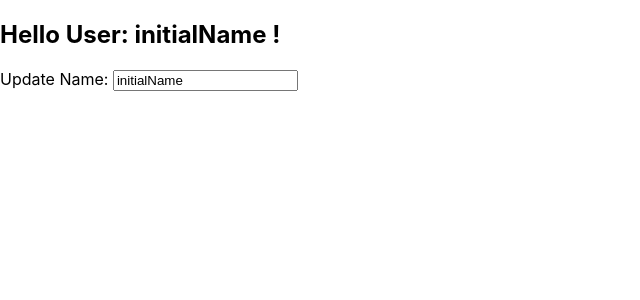
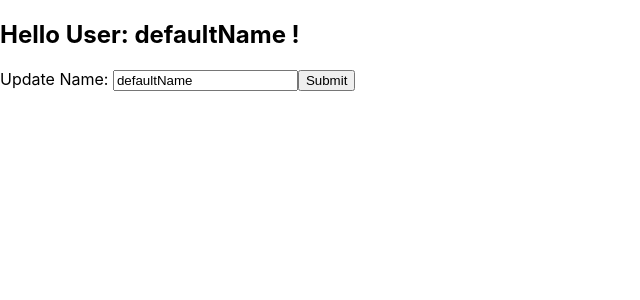
Before and after one commit to Smit90/Typescript-React, a React (Create React App) app: page / in a window 1280 px wide. Shown: the top 300 px of the page, without its empty margins (0-640 px from the left). Built offline with nearby package versions, Linux system fonts and the light colour scheme.

Commit message:
on submit name change

```diff
--- a/src/App.tsx
+++ b/src/App.tsx
@@ -4,16 +4,16 @@ import { NameEditComponent } from "./Components/NameEdit";
 import "./App.css";
 
 export const App = () => {
-  const [name, setName] = React.useState("initialName");
+  const [name, setName] = React.useState("defaultName");
 
-  const setUserNameState = (event: React.ChangeEvent<HTMLInputElement>) => {
-    setName(event.target.value);
+  const setUserNameState = (newName: string) => {
+    setName(newName);
   };
 
   return (
     <>
       <HelloComponent userName={name} />
-      <NameEditComponent userName={name} onChange={setUserNameState} />
+      <NameEditComponent initialUserName={name} onNameUpdated={setUserNameState} />
     </>
   );
 };
--- a/src/Components/NameEdit.tsx
+++ b/src/Components/NameEdit.tsx
@@ -1,13 +1,28 @@
 import * as React from "react";
 
 interface Props {
-  userName: string;
-  onChange: (e: React.ChangeEvent<HTMLInputElement>) => void;
+  initialUserName: string;
+  onNameUpdated: (newName: string) => any;
 }
 
-export const NameEditComponent: React.FC<Props> = (props) => (
-  <>
-    <label>Update Name: </label>
-    <input value={props.userName} onChange={props.onChange} />
-  </>
-);
+export const NameEditComponent: React.FC<Props> = (props) => {
+  const [editingName, setEditingName] = React.useState(props.initialUserName);
+
+  const onChange = (event: React.ChangeEvent<HTMLInputElement>) => {
+    setEditingName(event.target.value);
+  };
+
+  const onNameSubmit = (event: any): any => {
+    props.onNameUpdated(editingName);
+  };
+
+  return (
+    <>
+      <label>Update Name: </label>
+      <input value={editingName} onChange={onChange} />
+      <button type="submit" onClick={onNameSubmit}>
+        Submit
+      </button>
+    </>
+  );
+};
```
